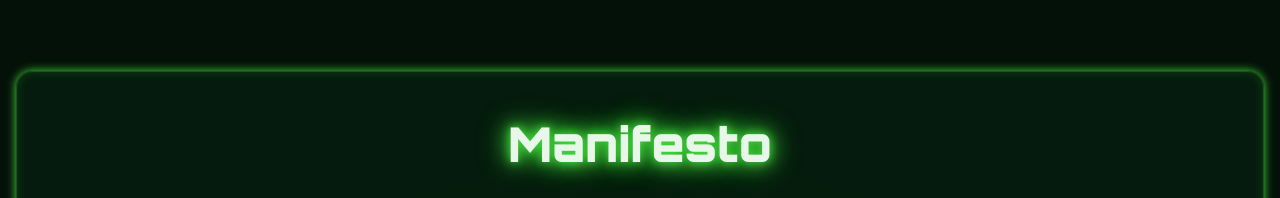
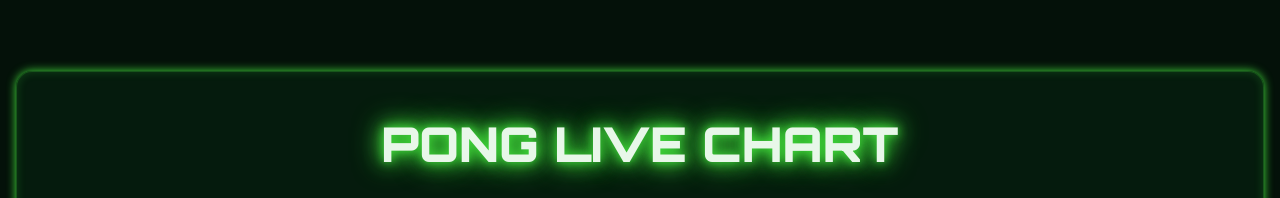
Before and after one commit to webdevplays/pongs, a plain HTML site: page index.html in a window 1280 px wide. Shown: the part 2980-3178 px from the top of the page. Drawn offline with Linux system fonts and the light colour scheme.

Commit message:
Update index.html

```diff
--- a/index.html
+++ b/index.html
@@ -28,6 +28,7 @@
   <link rel="icon" href="/pongs_new.png" />
   <script src="_next/static/chunks/a6dad97d9634a72d.js" noModule=""></script>
 </head>
+
 
 <body class="orbitron_4329825e-module__x2PKla__className antialiased bg-[#041109] text-[#E8F7E9] overflow-x-hidden">
   <div hidden="">
@@ -187,7 +188,7 @@
         </div>
         <div class="container mx-auto max-w-7xl relative z-10">
           <div class="glass-panel neon-border p-6 sm:p-8 md:p-12 rounded-2xl space-y-6">
-            <h2 class="text-4xl sm:text-5xl font-black neon-glow text-center mb-6 sm:mb-8">Manifesto</h2>
+            <h2 class="text-4xl sm:text-5xl font-black neon-glow text-center mb-6 sm:mb-8">PONG LIVE CHART</h2>
 
 
 <style>#dexscreener-embed{position:relative;width:100%;padding-bottom:125%;}@media(min-width:1400px){#dexscreener-embed{padding-bottom:65%;}}#dexscreener-embed iframe{position:absolute;width:100%;height:100%;top:0;left:0;border:0;}</style><div id="dexscreener-embed"><iframe src="https://dexscreener.com/solana/5hyTKUjJFVp5NmpCf2r9NXXh5R5Y5zFZtrTFue5UrhmQ?embed=1&loadChartSettings=0&chartLeftToolbar=0&chartTheme=dark&theme=dark&chartStyle=0&chartType=usd&interval=15"></iframe></div>
```
